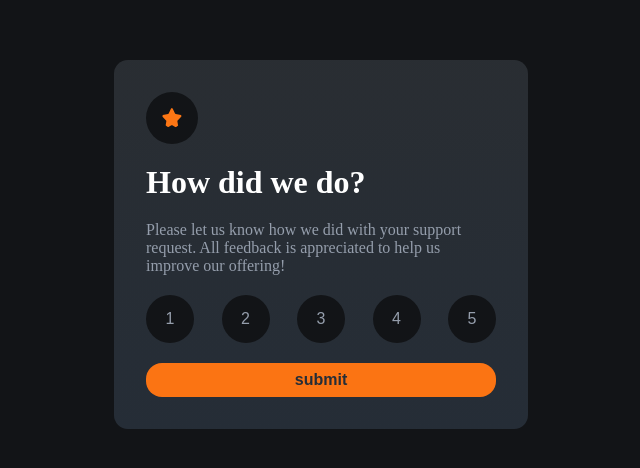
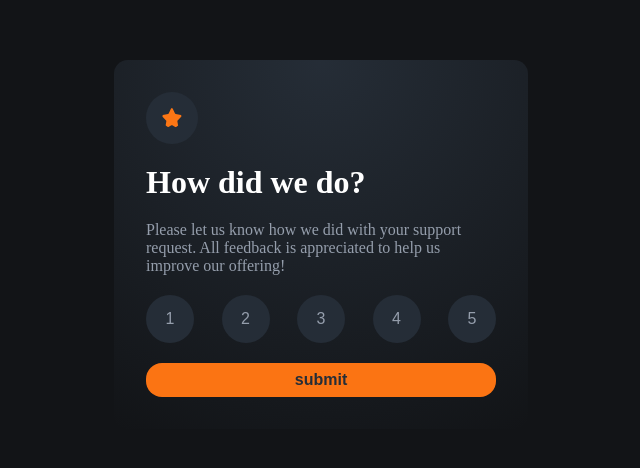
Before and after one commit to Nihibris/interactice-rating-component, a plain HTML site: page index.html in a window 1280 px wide. Shown: the part 220-688 px from the top of the page, without its empty margins (319-959 px from the left). Drawn offline with Linux system fonts and the light colour scheme; a web font is replaced by a local one.

Commit message:
fixed the gradient

```diff
--- a/index.html
+++ b/index.html
@@ -24,11 +24,11 @@
         appreciated to help us improve our offering!
       </p>
       <section class="container__btn">
-        <button class="btn" type="">1</button>
-        <button class="btn" type="">2</button>
-        <button class="btn" type="">3</button>
-        <button class="btn" type="">4</button>
-        <button class="btn" type="">5</button>
+        <button class="btn" aria="1">1</button>
+        <button class="btn" aria="2">2</button>
+        <button class="btn" aria="3">3</button>
+        <button class="btn" aria="4">4</button>
+        <button class="btn" aria="5">5</button>
       </section>
       <button class="btn-submit" type="">submit</button>
     </div>
--- a/style.css
+++ b/style.css
@@ -15,7 +15,11 @@
   --fg-main: hsl(0, 0%, 100%);
   --grey: hsl(217, 12%, 63%);
   --active-state: hsl(25, 97%, 53%);
-  --gradient-one: linear-gradient(hsl(213, 10%, 18%), var(--bg-component));
+  --gradient-one: radial-gradient(
+    circle at top,
+    var(--bg-component),
+    var(--bg)
+  );
 }
 
 body {
@@ -32,7 +36,6 @@ body {
   padding: 2em;
   background: var(--gradient-one);
   border-radius: 14px;
-  box-shadow: 16px;
 }
 
 .container__btn {
@@ -44,7 +47,7 @@ body {
   gap: 2em;
 }
 .btn {
-  background: var(--bg);
+  background-color: var(--bg-component);
   color: var(--grey);
   height: 3em;
   width: 3em;
@@ -107,7 +110,7 @@ body {
 }
 
 .image-star {
-  background-color: var(--bg);
+  background-color: var(--bg-component);
   border-radius: 50%;
   padding: 16px;
   width: 20px;
```
